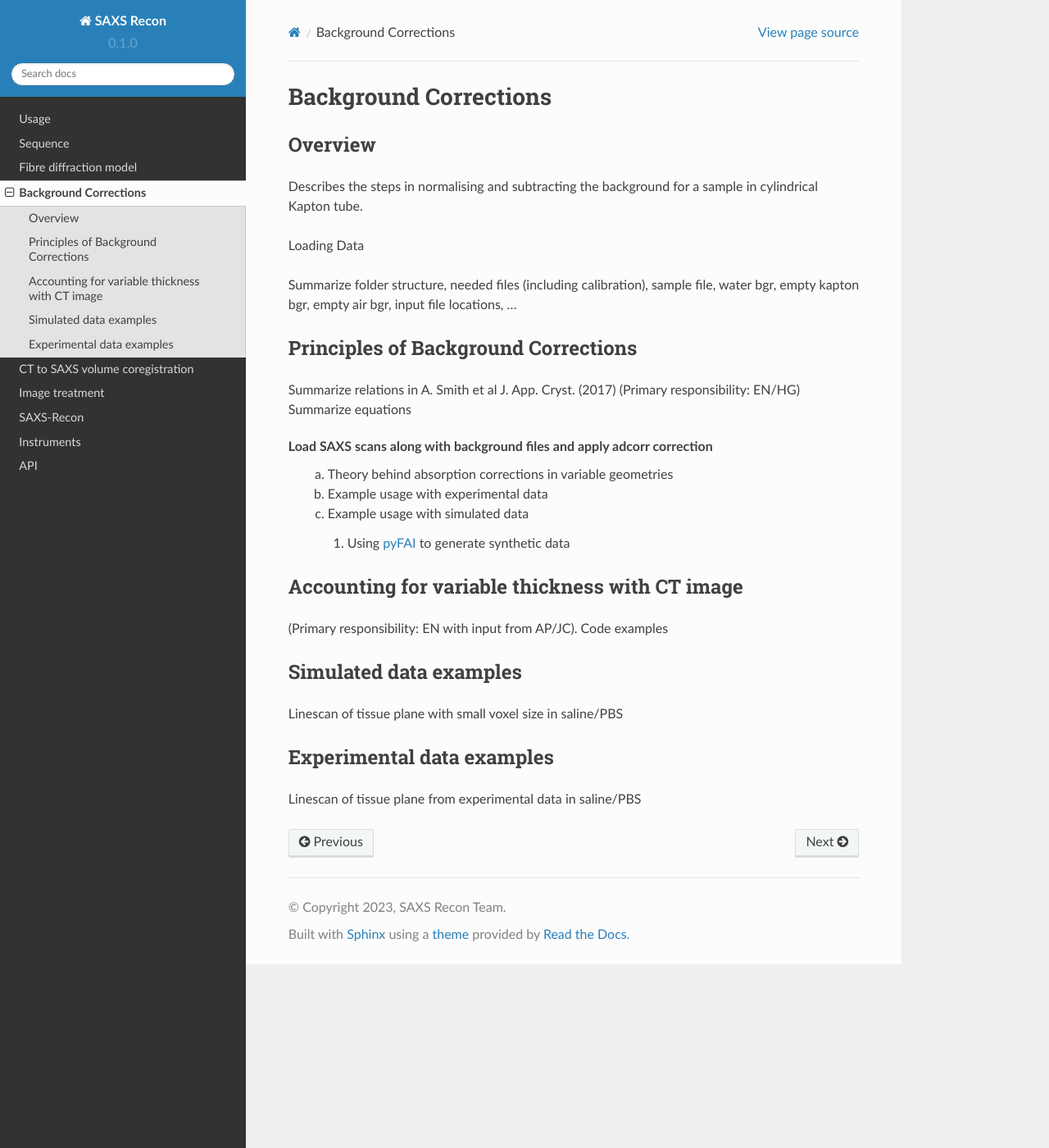
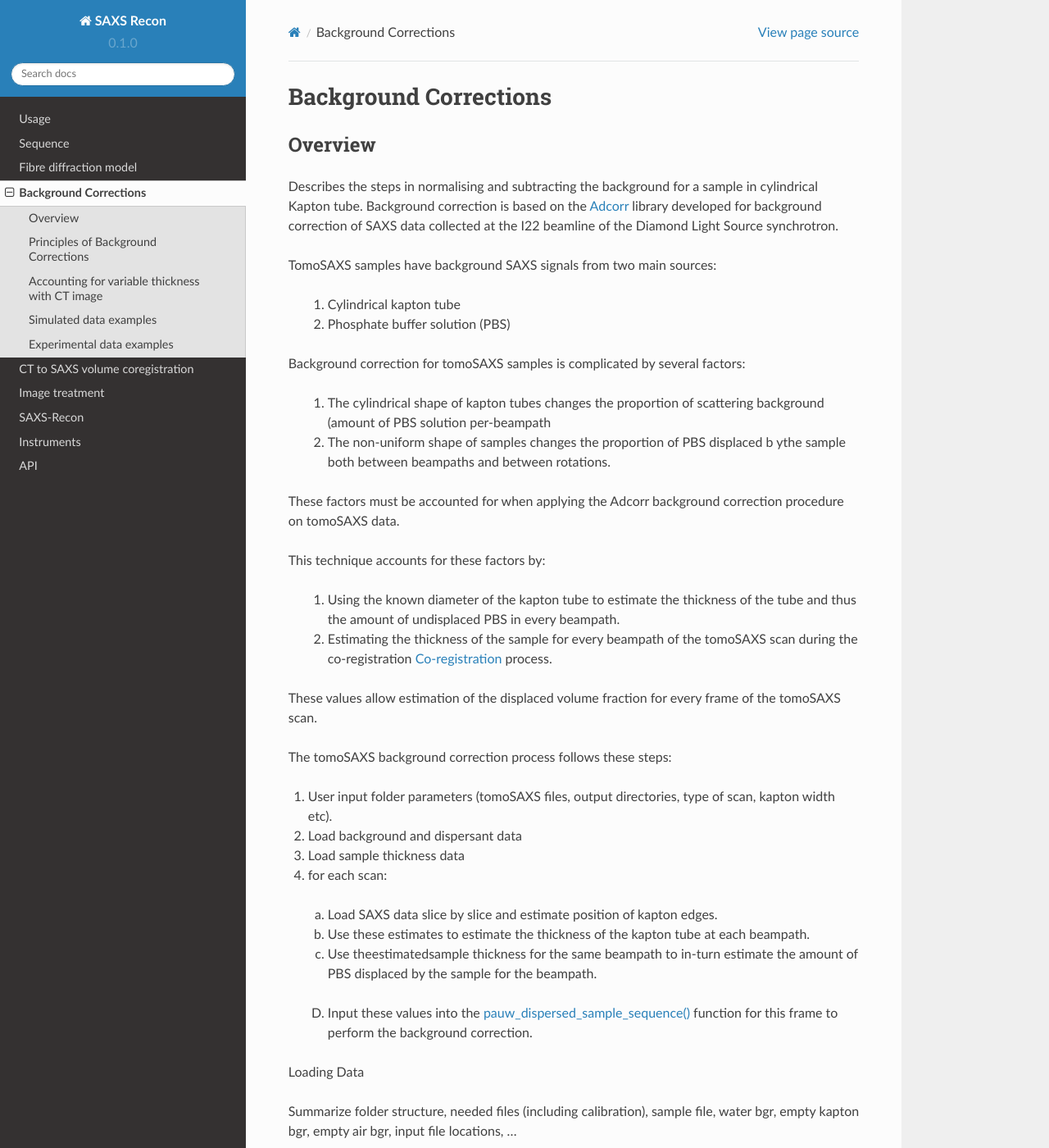
Before and after one commit to himadri111/saxs-docs-tutorial, a Sphinx documentation site: the page built from docs/source/bgrcorr.rst, in a window 1280 px wide and 1400 px high. Shown: the whole window at 82% size. Built offline with Sphinx 7.4.7 and the Read the Docs theme 2.0.0, drawn with Linux system fonts in a browser that asks for light colours.

Commit message:
Update bgrcorr.rst

```diff
--- a/docs/source/bgrcorr.rst
+++ b/docs/source/bgrcorr.rst
@@ -5,9 +5,50 @@ Background Corrections
 
 Overview
 ------------
-Describes the steps in normalising and subtracting the background for a sample in cylindrical Kapton tube.
+Describes the steps in normalising and subtracting the background for a sample in cylindrical Kapton tube. Background correction is based on the `Adcorr <https://github.com/DiamondLightSource/adcorr>`_ library developed for background correction of SAXS data collected at the I22 beamline of the Diamond Light Source synchrotron.
 
-.. _load:
+TomoSAXS samples have background SAXS signals from two main sources:
+
+  1. Cylindrical kapton tube
+
+  2. Phosphate buffer solution (PBS)
+
+Background correction for tomoSAXS samples is complicated by several factors:
+
+  1. The cylindrical shape of kapton tubes changes the proportion of scattering background (amount of PBS solution per-beampath
+
+  2. The non-uniform shape of samples changes the proportion of PBS displaced b ythe sample both between beampaths and between rotations.
+
+These factors must be accounted for when applying the Adcorr background correction procedure on tomoSAXS data.
+
+This technique accounts for these factors by:
+
+  1. Using the known diameter of the kapton tube to estimate the thickness of the tube and thus the amount of undisplaced PBS in every beampath.
+
+  2. Estimating the thickness of the sample for every beampath of the tomoSAXS scan during the co-registration `Co-registration <https://himadri111-saxs-docs-tutorial.readthedocs.io/en/latest/coreg.html>`_ process.
+
+These values allow estimation of the displaced volume fraction for every frame of the tomoSAXS scan.
+
+The tomoSAXS background correction process follows these steps:
+
+1. User input folder parameters (tomoSAXS files, output directories, type of scan, kapton width etc).
+
+2. Load background and dispersant data
+
+3. Load sample thickness data
+
+4. for each scan:
+
+  a. Load SAXS data slice by slice and estimate position of kapton edges.
+
+  b. Use these estimates to estimate the thickness of the kapton tube at each beampath.
+
+  c. Use theestimatedsample thickness for the same beampath to in-turn estimate the amount of PBS displaced by the sample for the beampath.
+
+  D. Input these values into the `pauw_dispersed_sample_sequence() <https://github.com/DiamondLightSource/adcorr/blob/main/src/adcorr/sequences/pauw.py>`_ function for this frame to perform the background correction.
+
+
+.. _gui:
 Loading Data
 
 Summarize folder structure, needed files (including calibration), sample file, water bgr, empty kapton bgr, empty air bgr, input file locations, ...
```
